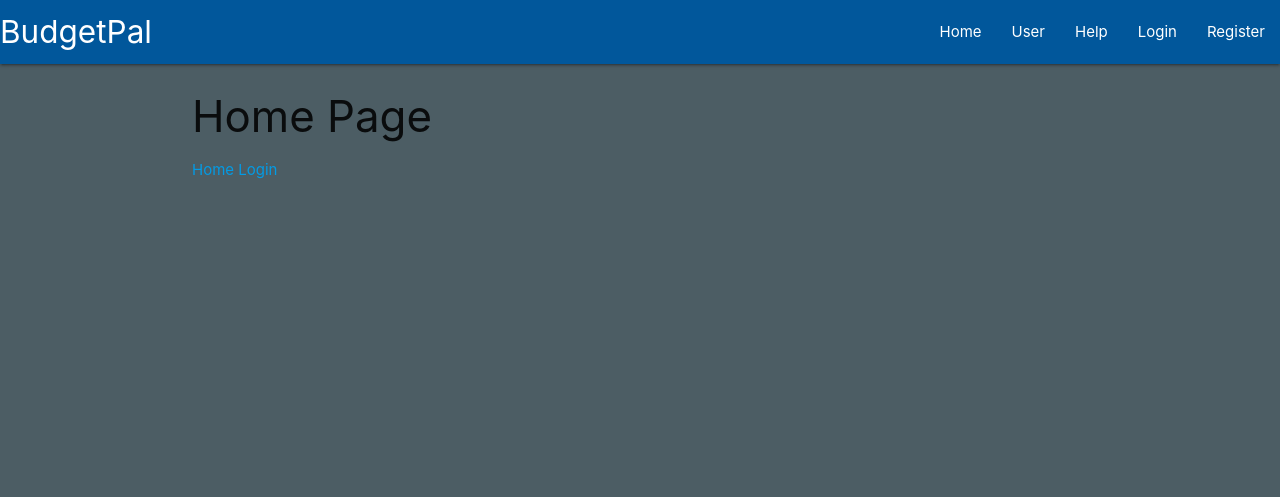
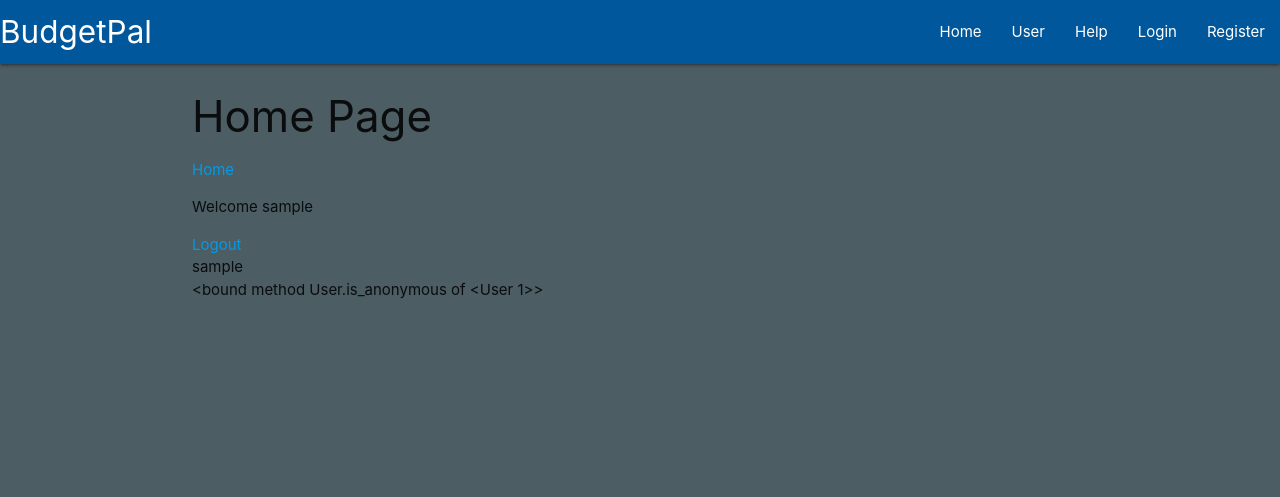
Before and after one commit to Nmyhi/BudgetPal, a Flask app: page / in a window 1280 px wide. Shown: the top 497 px of the page. Run offline with Flask 2, Linux system fonts and the light colour scheme; the visitor is signed in with stand-in values (Sample User, id 1); data comes from the database, SQL or seed files in the repository.

Commit message:
Add loggout route , test registration loggin and loggout functionality

```diff
--- a/budgetpal/models.py
+++ b/budgetpal/models.py
@@ -38,7 +38,7 @@
         return True  # Return True if the user is active, else False
 
     def is_anonymous(self):
-        return False
+        return not self.is_authenticated()
 
 
 class Expense(db.Model):
--- a/budgetpal/routes.py
+++ b/budgetpal/routes.py
@@ -1,7 +1,7 @@
 import os
 from flask_sqlalchemy import SQLAlchemy
 from flask import Flask, render_template, request, url_for, flash, redirect
-from flask_login import UserMixin, LoginManager, login_user, current_user
+from flask_login import UserMixin, LoginManager, login_user, current_user, logout_user
 from flask import render_template
 from budgetpal.forms import RegistrationForm, LoginForm
 from budgetpal.models import User, Expense, Category
@@ -36,3 +36,10 @@
             return redirect(next or url_for('home'))
         flash('Invalid email address or Password.')
     return render_template('loggin.html', form=form)
+
+
+@app.route("/loggout")
+# @login_required
+def loggout():
+    logout_user()
+    return redirect(url_for('home'))
--- a/budgetpal/templates/index.html
+++ b/budgetpal/templates/index.html
@@ -4,12 +4,13 @@
 
 <div>
   <a href="{{ url_for('home') }}">Home</a>
-  {% if current_user.is_anonymous %}
+  {% if current_user.is_anonymous == True %}
   <a href="{{ url_for('loggin') }}">Login</a>
   {% else %}
   <p>Welcome {{current_user.username}}</p>
-  <a href="{{ url_for('logout') }}">Logout</a>
+  <a href="{{ url_for('loggout') }}">Logout</a>
   {% endif %}
 </div>
-
+<div>{{ current_user.username }}</div>
+<div>{{ current_user.is_anonymous }}</div>
 {% endblock%}
```
